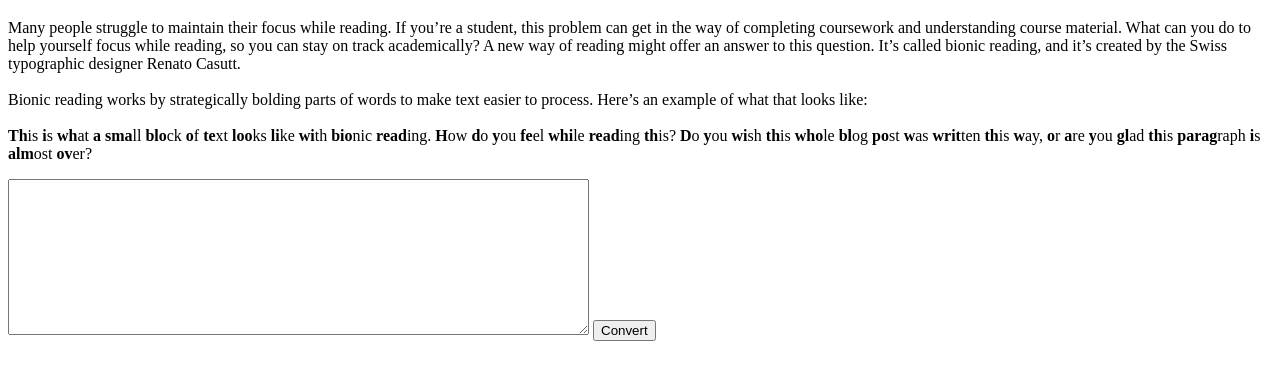
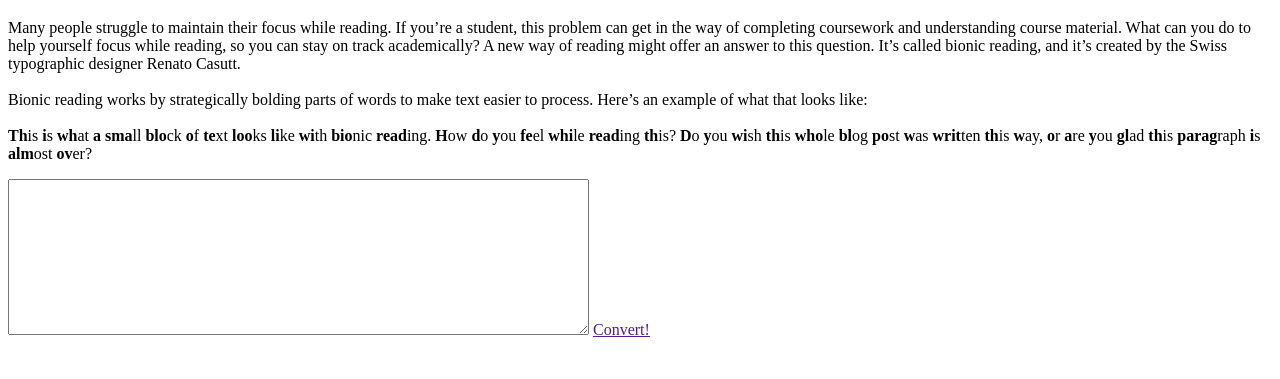
Before and after one commit to sbillsborough/bionic-text-converter, a plain HTML site: page index.html in a window 1280 px wide. Shown: the part 61-440 px from the top of the page. Drawn offline with Linux system fonts and the light colour scheme.

Commit message:
changed convert button to an achor tag that fires the convertFunction

```diff
--- a/index.html
+++ b/index.html
@@ -33,7 +33,7 @@
 
 
   <textarea name="text" id="text" cols="70" rows="10"></textarea>
-  <input type="submit" name="convert" value="Convert">
+  <a href="" onclick="converterFunction(); return false;">Convert!</a>
 
 
   <script src="./scripts/script.js"></script>
```
